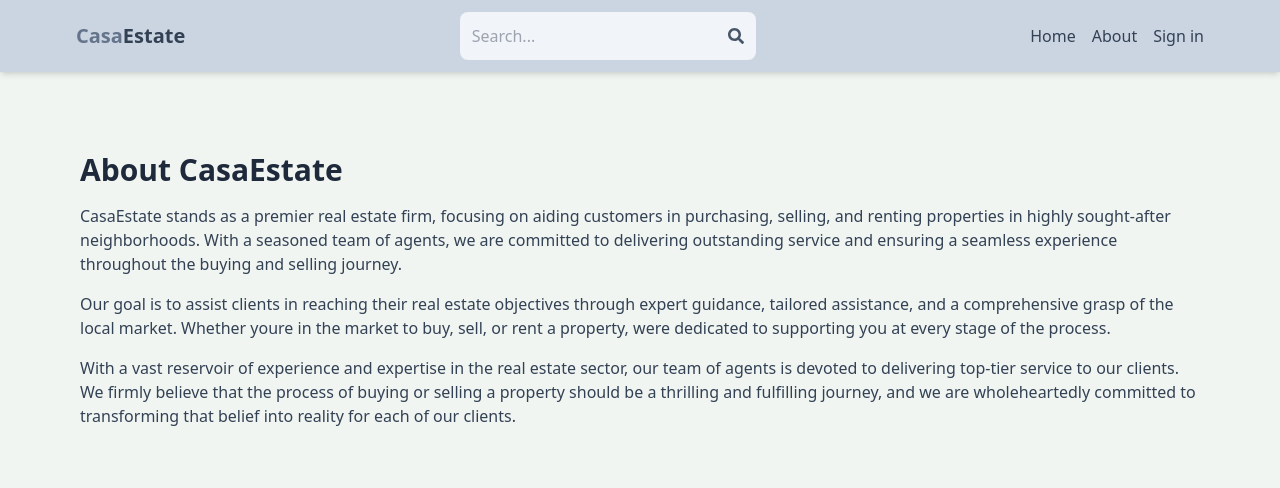
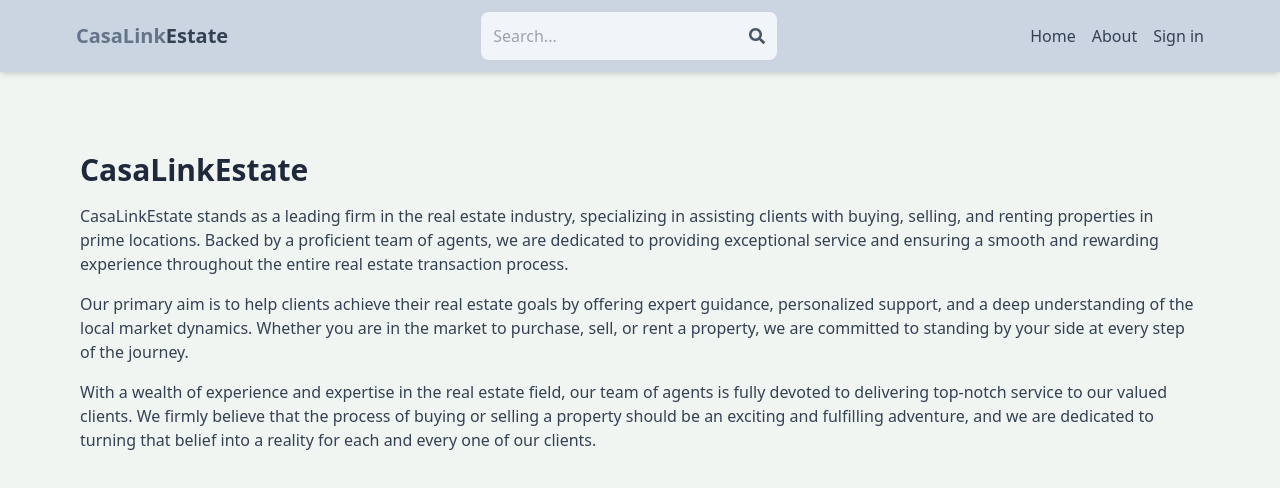
Before and after one commit to Zack-Gtay/mern-stack-real-estate, a React (Vite) app in the folder client/: page /about in a window 1280 px wide. Shown: the top 488 px of the page. Built offline with nearby package versions, Linux system fonts and the light colour scheme; no server answers.

Commit message:
modifications

```diff
--- a/client/src/components/Header.jsx
+++ b/client/src/components/Header.jsx
@@ -20,14 +20,14 @@ export const Header = () => {
     if (searchTermFromUrl) {
       setSearchTerm(searchTermFromUrl);
     }
-  // eslint-disable-next-line react-hooks/exhaustive-deps
+    // eslint-disable-next-line react-hooks/exhaustive-deps
   }, [location.search]);
   return (
     <header className="bg-slate-300 shadow-md">
       <div className="flex justify-between items-center max-w-6xl mx-auto p-3">
         <Link to="/">
           <h1 className="font-bold text-sm sm:text-xl flex flex-wrap">
-            <span className="text-slate-500">Casa</span>
+            <span className="text-slate-500">CasaLink</span>
             <span className="text-slate-700">Estate</span>
           </h1>
         </Link>
--- a/client/src/pages/About.jsx
+++ b/client/src/pages/About.jsx
@@ -2,29 +2,30 @@ export default function About() {
   return (
     <div className="py-20 px-4 max-w-6xl mx-auto">
       <h1 className="text-3xl font-bold mb-4 text-slate-800">
-        About CasaEstate
+      CasaLinkEstate
       </h1>
       <p className="mb-4 text-slate-700">
-        CasaEstate stands as a premier real estate firm, focusing on aiding
-        customers in purchasing, selling, and renting properties in highly
-        sought-after neighborhoods. With a seasoned team of agents, we are
-        committed to delivering outstanding service and ensuring a seamless
-        experience throughout the buying and selling journey.
-      </p>
-      <p className="mb-4 text-slate-700">
-        Our goal is to assist clients in reaching their real estate objectives
-        through expert guidance, tailored assistance, and a comprehensive grasp
-        of the local market. Whether youre in the market to buy, sell, or rent a
-        property, were dedicated to supporting you at every stage of the
+      CasaLinkEstate stands as a leading firm in the real estate industry,
+        specializing in assisting clients with buying, selling, and renting
+        properties in prime locations. Backed by a proficient team of agents, we
+        are dedicated to providing exceptional service and ensuring a smooth and
+        rewarding experience throughout the entire real estate transaction
         process.
       </p>
       <p className="mb-4 text-slate-700">
-        With a vast reservoir of experience and expertise in the real estate
-        sector, our team of agents is devoted to delivering top-tier service to
-        our clients. We firmly believe that the process of buying or selling a
-        property should be a thrilling and fulfilling journey, and we are
-        wholeheartedly committed to transforming that belief into reality for
-        each of our clients.
+        Our primary aim is to help clients achieve their real estate goals by
+        offering expert guidance, personalized support, and a deep understanding
+        of the local market dynamics. Whether you are in the market to purchase,
+        sell, or rent a property, we are committed to standing by your side at
+        every step of the journey.
+      </p>
+      <p className="mb-4 text-slate-700">
+        With a wealth of experience and expertise in the real estate field, our
+        team of agents is fully devoted to delivering top-notch service to our
+        valued clients. We firmly believe that the process of buying or selling
+        a property should be an exciting and fulfilling adventure, and we are
+        dedicated to turning that belief into a reality for each and every one
+        of our clients.
       </p>
     </div>
   );
--- a/client/src/pages/Home.jsx
+++ b/client/src/pages/Home.jsx
@@ -56,8 +56,9 @@ export const Home = () => {
           <br />
           living space effortlessly.
         </h1>
-        <div className="text-gray-400 lg:text-lg sm:text-sm ">
-          CasaEstate is the premier destination to locate your perfect home.
+        <div className="text-gray-600 lg:text-lg sm:text-sm ">
+          CasaLinkEstate is the premier destination to locate your perfect
+          home.
           <br />
           Choose from our wide range of properties to find the one that suits
           you best.
```
